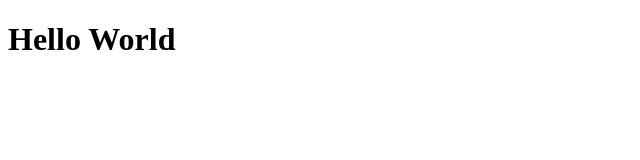
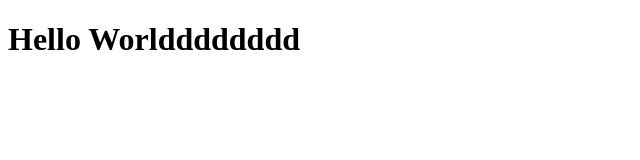
Before and after one commit to kevylees-1860647/kevylees-1860647.github.io, a plain HTML site: page index.html in a window 1280 px wide. Shown: the whole page, without its empty margins (0-640 px from the left). Drawn offline with Linux system fonts and the light colour scheme.

Commit message:
Add files via upload

```diff
--- a/index.html
+++ b/index.html
@@ -1,17 +1,9 @@
 <!DOCTYPE html>
-
 <html>
-
 	<head>
-
 		<title>Hello World</title>
-
 	</head>
-
 	<body>
-
-		<h1>Hello World</h1>
-
+		<h1>Hello Worldddddddd</h1>
 	</body>
-
 </html>
```
